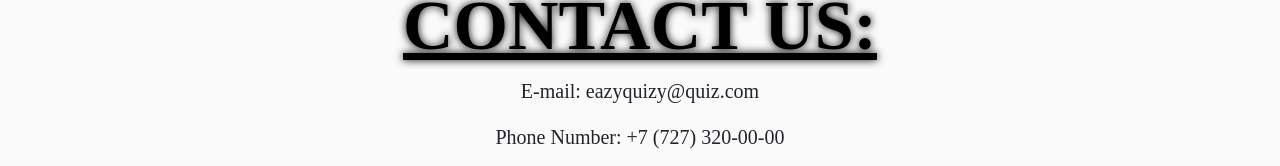
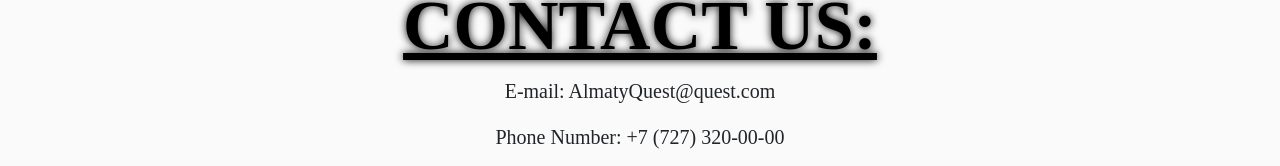
Before and after one commit to Arleking1521/React-app, a React (Create React App) app in the folder project-app/: page /about in a window 1280 px wide. Shown: the part 1150-1316 px from the top of the page. Built offline with nearby package versions, Linux system fonts and the light colour scheme; the HTML template or start-up script is replaced by a standard one; a web font is replaced by a local one.

Commit message:
Update About.js

```diff
--- a/project-app/src/Pages/About.js
+++ b/project-app/src/Pages/About.js
@@ -92,7 +92,7 @@ export default class Contacts extends Component {
                             <p>Almaty, 34A Manas str.</p>
                     </div>
                     <h1 className="name ash fs">CONTACT US:</h1>
-                    <p className='logop'>E-mail: eazyquizy@quiz.com</p>
+                    <p className='logop'>E-mail: AlmatyQuest@quest.com</p>
                     <p className='logop'>Phone Number: +7 (727) 320-00-00</p>
                 </main>
             </>
```
